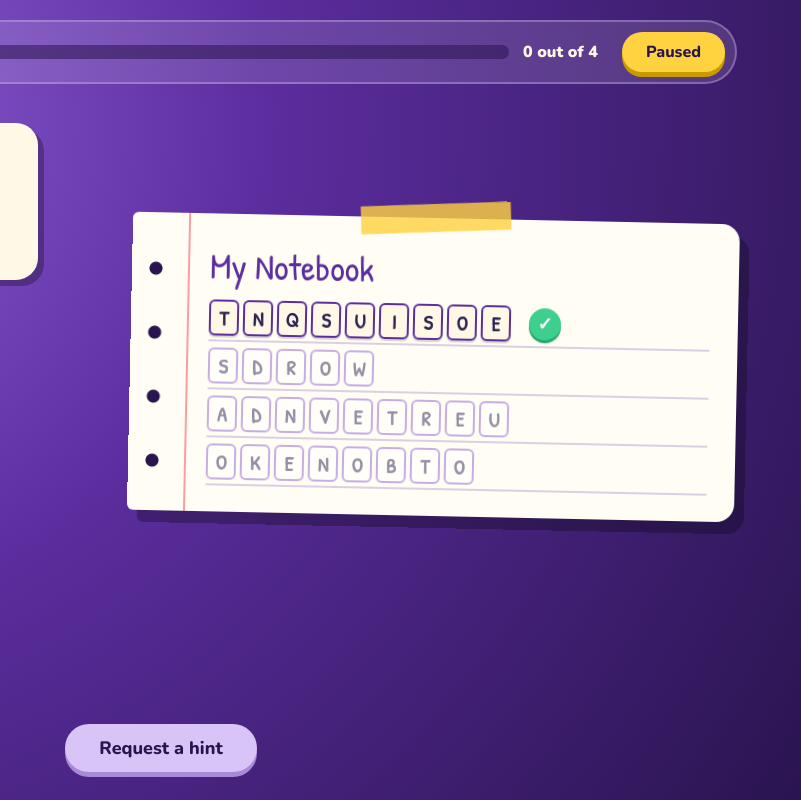
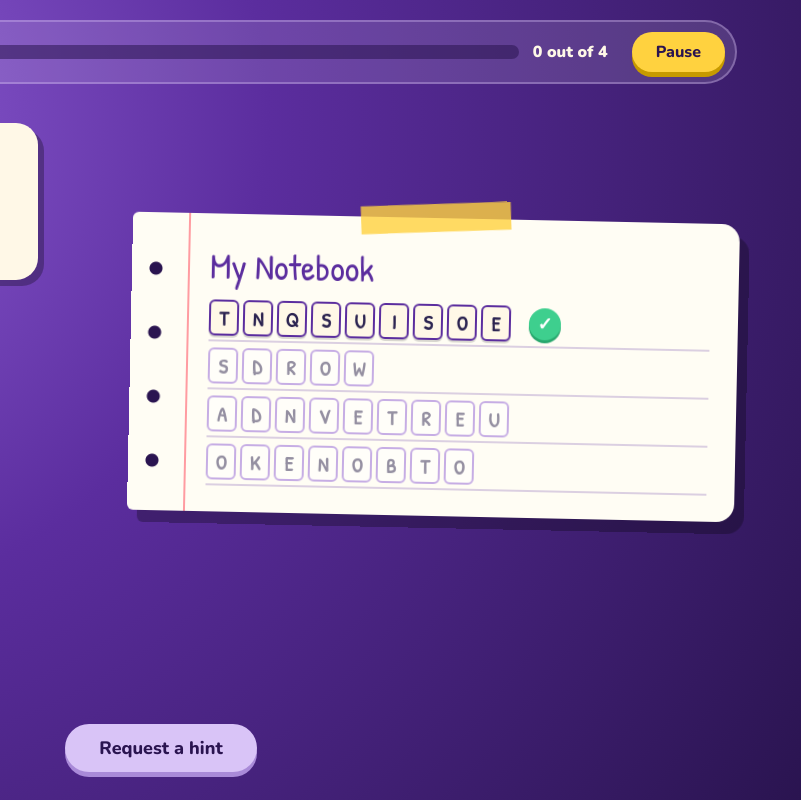
Before and after one commit to vaccaroStefania/duo_escaperoom2, a plain HTML site: page index.html in a window 1280 px wide. Shown: the full height of the page, 479-1280 px from the left. Drawn offline with nearby package versions, Linux system fonts and the light colour scheme.

Commit message:
Fix HTML formatting and update button textA

```diff
--- a/index.html
+++ b/index.html
@@ -21,7 +21,7 @@
       <div class="progreso-pista"><div class="progreso-relleno" id="progreso"></div></div>
       <div class="contador" id="contador">0 out of 4</div>
     </div>
-    <button type="button" class="btn principal chico" id="btnPausa">Paused</button>
+    <button type="button" class="btn principal chico" id="btnPausa">Pause</button>
   </div>
 
   <!-- búho, libreta y fichas -->
```
